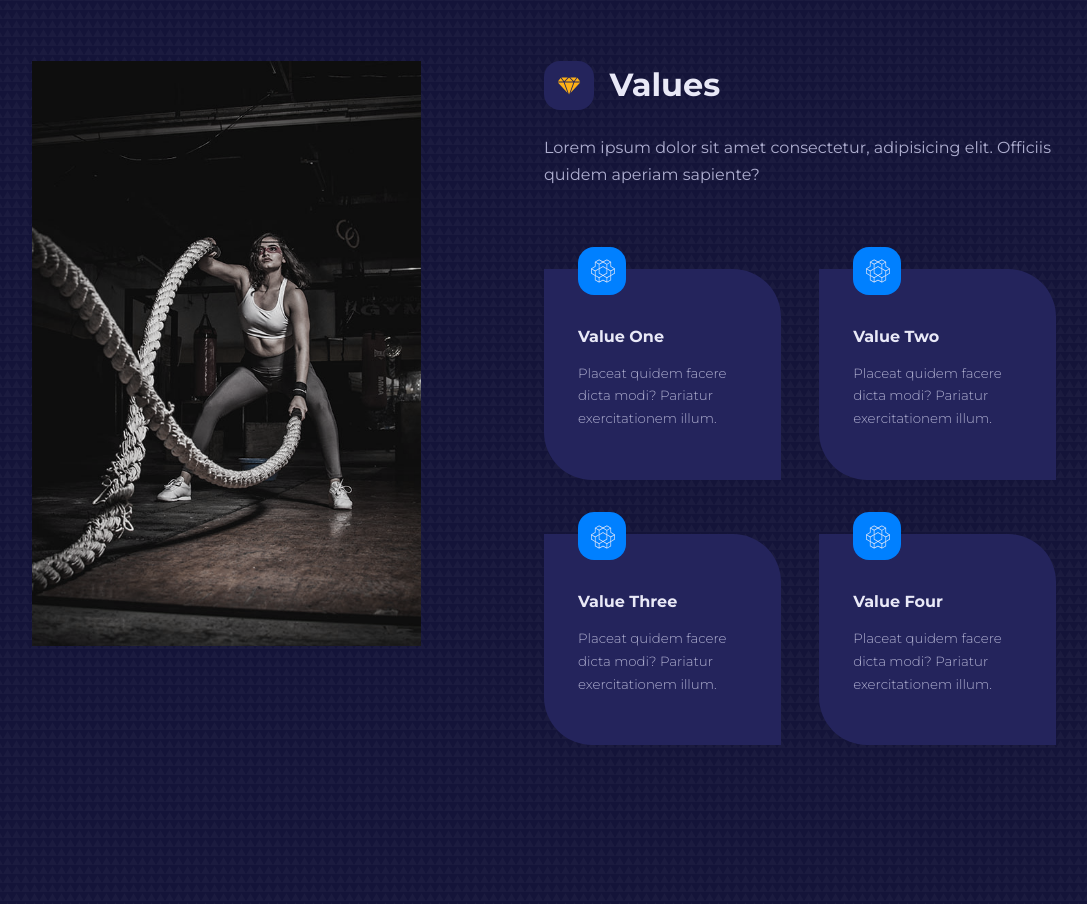
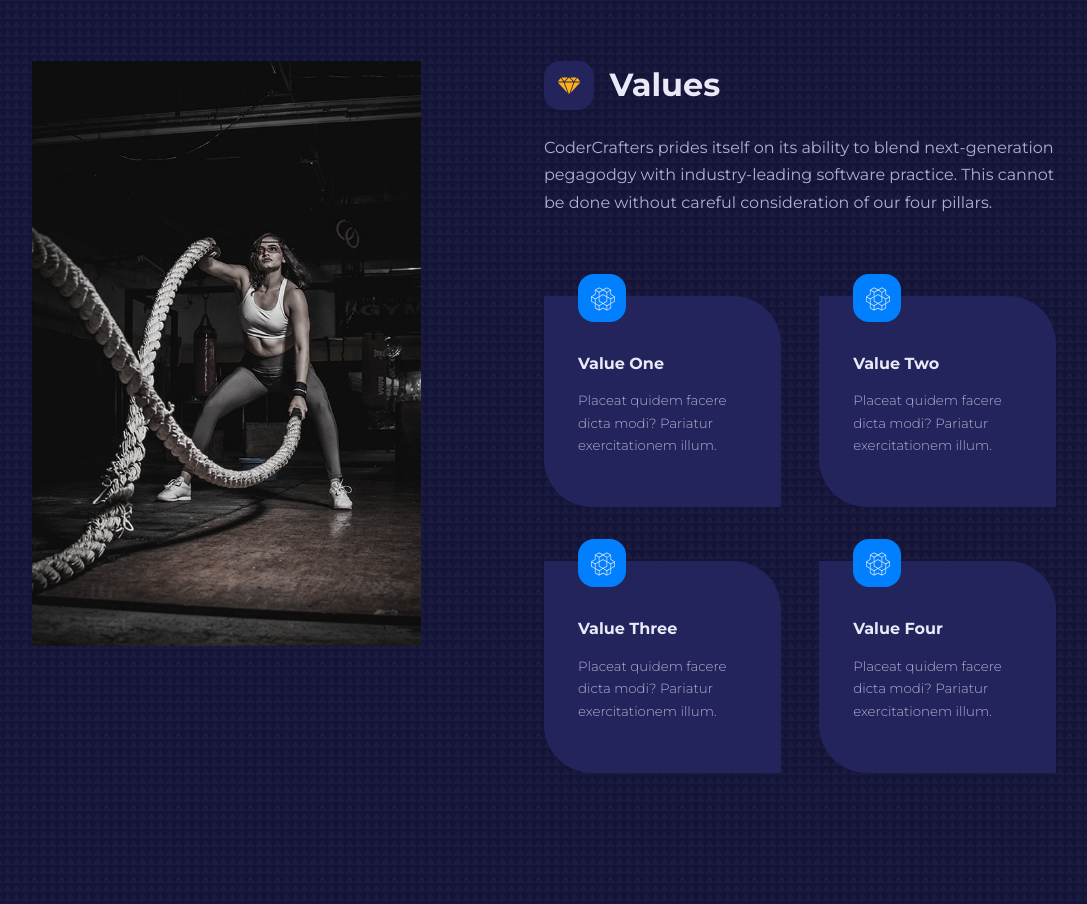
Before and after one commit to mrechavez/CoderCrafters, a React (Create React App) app: page / in a window 1280 px wide. Shown: the part 1520-2424 px from the top of the page, without its empty margins (96-1183 px from the left). Built offline with nearby package versions, Linux system fonts and the light colour scheme.

Commit message:
values section content changes

```diff
--- a/src/components/Values.jsx
+++ b/src/components/Values.jsx
@@ -17,7 +17,7 @@ const Values = () => {
             <div className="values__right">
                 <SectionHead icon={<GiCutDiamond/>} title="Values"/>
                 <p>
-                    Lorem ipsum dolor sit amet consectetur, adipisicing elit. Officiis quidem aperiam sapiente?
+                    CoderCrafters prides itself on its ability to blend next-generation pegagodgy with industry-leading software practice. This cannot be done without careful consideration of our four pillars.
                 </p>
                 <div className="values__wrapper">
                     {
```
Also changed, not shown: src/data.js (line endings or trailing spaces).
